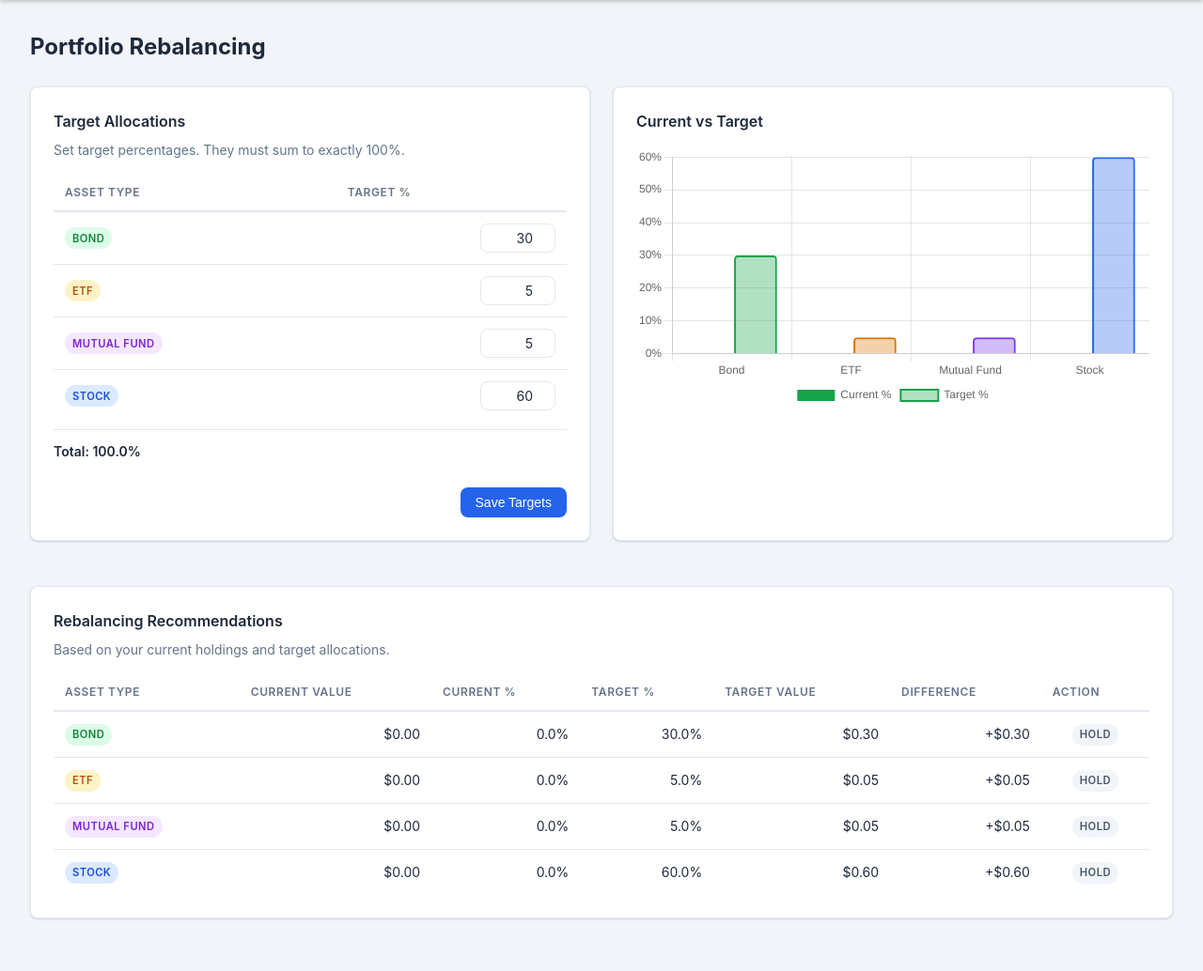
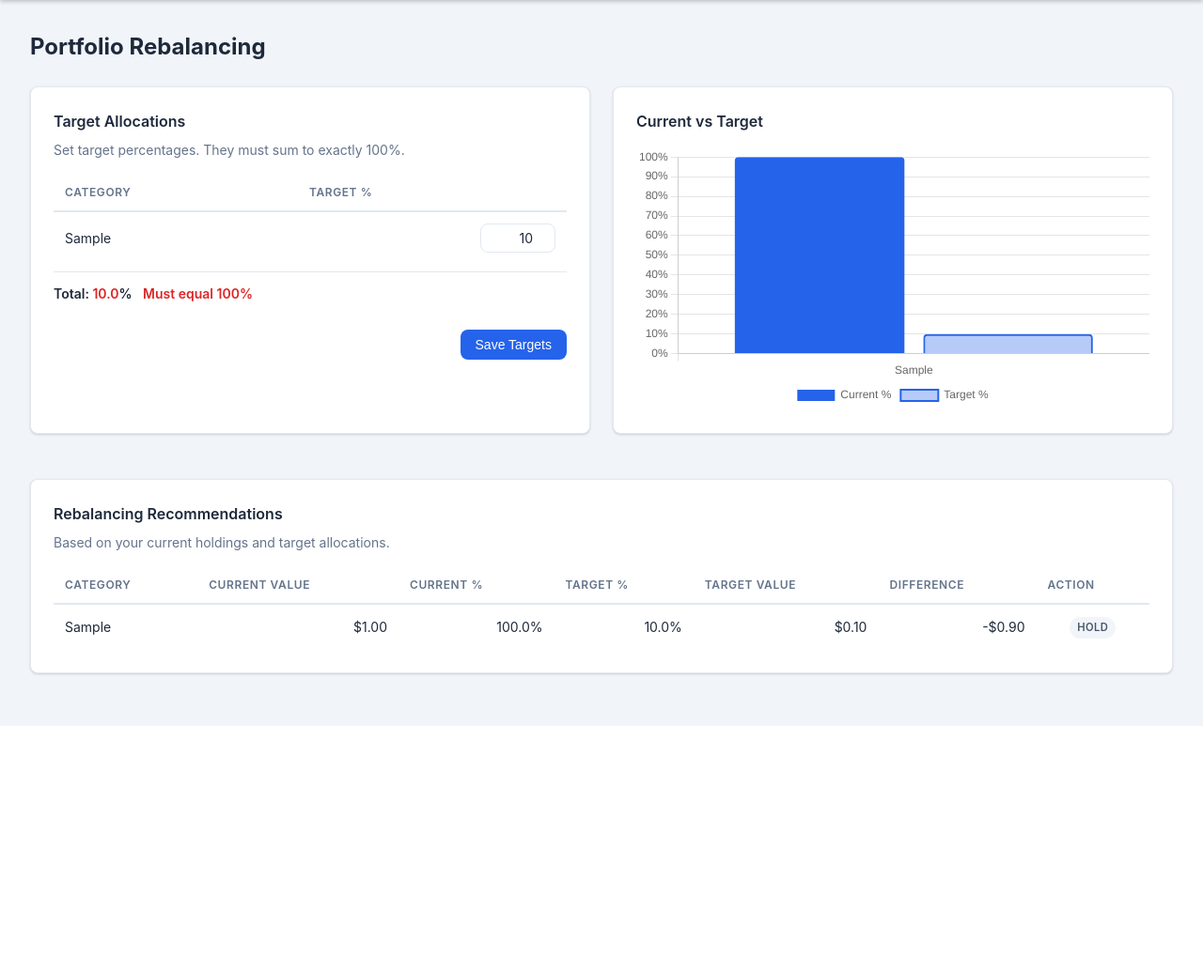
Before and after one commit to whs3/retirement-portfolio, a Flask app: page /rebalance in a window 1280 px wide. Shown: the part 60-1094 px from the top of the page at 94% size. After the commit the page ends 833 px from the top, so only its background shows below. Run offline with Flask 3, Linux system fonts and the light colour scheme; data comes from the database, SQL or seed files in the repository; tables that the repository leaves empty hold one stand-in row (values such as "Sample post").

Commit message:
Rebalance by category and add $$CASH asset type
- target_allocations table now uses `category` column (auto-migrates
  existing DBs by renaming asset_type → category); removed hardcoded
  stock/bond/etf/mutual_fund defaults
- GET /api/allocations auto-populates from holding categories, merged
  with stored targets (0% default for new categories)
- PUT /api/allocations and GET /api/rebalance now operate on category
  instead of asset_type
- GET /api/price/$$CASH returns $1 without hitting Yahoo Finance;
  refresh-prices sets current_value = shares for $$CASH holdings
- POST/PUT holdings enforce category=Cash and current_value=shares
  when ticker is $$CASH
- Add Cash option to asset type select; badge-cash style added
- holdings.js: auto-selects Cash type and recalcs value when $$CASH
  is typed in ticker field
- rebalance.js: replaced TYPE_LABELS/TYPE_COLORS with CATEGORY_COLORS
  palette; target editor and recommendations show plain category names

Co-Authored-By: Claude Sonnet 4.6 <noreply@anthropic.com>

```diff
--- a/app.py
+++ b/app.py
@@ -76,24 +76,23 @@ def init_db():
 
         CREATE TABLE IF NOT EXISTS target_allocations (
             id                 INTEGER PRIMARY KEY AUTOINCREMENT,
-            asset_type         TEXT    NOT NULL UNIQUE,
+            category           TEXT    NOT NULL UNIQUE,
             target_percentage  REAL    NOT NULL DEFAULT 0
         );
-
-        INSERT OR IGNORE INTO target_allocations (asset_type, target_percentage) VALUES
-            ('stock',       60),
-            ('bond',        30),
-            ('etf',          5),
-            ('mutual_fund',  5);
         """
     )
     conn.commit()
-    # Migrate existing databases
+    # Migrate existing databases: add category column to holdings if missing
     try:
         conn.execute("ALTER TABLE holdings ADD COLUMN category TEXT NOT NULL DEFAULT ''")
         conn.commit()
     except sqlite3.OperationalError:
         pass  # column already exists
+    # Migrate target_allocations: rename asset_type → category if needed
+    cols = [row[1] for row in conn.execute("PRAGMA table_info(target_allocations)")]
+    if "asset_type" in cols and "category" not in cols:
+        conn.execute("ALTER TABLE target_allocations RENAME COLUMN asset_type TO category")
+        conn.commit()
     conn.close()
 
 
@@ -184,6 +183,10 @@ def add_holding():
     if missing:
         return jsonify({"error": f"Missing required fields: {', '.join(missing)}"}), 400
 
+    if (data.get("ticker") or "").strip().upper() == "$$CASH":
+        data["category"]      = "Cash"
+        data["current_value"] = data.get("shares", 0)
+
     now = datetime.utcnow().isoformat()
     db = get_db()
     cur = db.execute(
@@ -223,6 +226,11 @@ def update_holding(hid):
     row = db.execute("SELECT * FROM holdings WHERE id = ?", (hid,)).fetchone()
     if not row:
         return jsonify({"error": "Not found"}), 404
+
+    ticker = (data.get("ticker") or row["ticker"]).strip().upper()
+    if ticker == "$$CASH":
+        data["category"]      = "Cash"
+        data["current_value"] = data.get("shares") if data.get("shares") is not None else row["shares"]
 
     now = datetime.utcnow().isoformat()
     db.execute(
@@ -335,15 +343,23 @@ def portfolio_summary():
 
 @app.route("/api/allocations", methods=["GET"])
 def get_allocations():
-    rows = get_db().execute(
-        "SELECT * FROM target_allocations ORDER BY asset_type"
+    db = get_db()
+    holding_cats = db.execute(
+        "SELECT DISTINCT COALESCE(NULLIF(category,''), 'Uncategorized') AS cat FROM holdings"
     ).fetchall()
-    return jsonify([dict(r) for r in rows])
+    targets = db.execute("SELECT * FROM target_allocations").fetchall()
+    target_map = {t["category"]: t["target_percentage"] for t in targets}
+    all_cats = set(r["cat"] for r in holding_cats) | set(target_map)
+    result = sorted(
+        [{"category": c, "target_percentage": target_map.get(c, 0)} for c in all_cats],
+        key=lambda x: x["category"],
+    )
+    return jsonify(result)
 
 
 @app.route("/api/allocations", methods=["PUT"])
 def update_allocations():
-    data = request.get_json()  # [{asset_type, target_percentage}, ...]
+    data = request.get_json()  # [{category, target_percentage}, ...]
     total = sum(float(item["target_percentage"]) for item in data)
     if abs(total - 100) > 0.01:
         return jsonify({"error": f"Allocations must sum to 100% (currently {total:.1f}%)"}), 400
@@ -351,10 +367,10 @@ def update_allocations():
     db = get_db()
     for item in data:
         db.execute(
-            """INSERT INTO target_allocations (asset_type, target_percentage)
+            """INSERT INTO target_allocations (category, target_percentage)
                VALUES (?, ?)
-               ON CONFLICT(asset_type) DO UPDATE SET target_percentage = excluded.target_percentage""",
-            (item["asset_type"], float(item["target_percentage"])),
+               ON CONFLICT(category) DO UPDATE SET target_percentage = excluded.target_percentage""",
+            (item["category"], float(item["target_percentage"])),
         )
     db.commit()
     return jsonify({"success": True})
@@ -373,35 +389,34 @@ def get_rebalance():
 
     current: dict[str, float] = {}
     for h in holdings:
-        current.setdefault(h["asset_type"], 0)
-        current[h["asset_type"]] += h["current_value"]
+        cat = h["category"] or "Uncategorized"
+        current.setdefault(cat, 0)
+        current[cat] += h["current_value"]
+
+    target_map = {t["category"]: t["target_percentage"] for t in targets}
+    all_cats = set(current) | set(target_map)
 
     recommendations = []
-    for t in targets:
-        atype = t["asset_type"]
-        target_pct = t["target_percentage"]
-        curr_val = current.get(atype, 0)
-        curr_pct = (curr_val / total_value * 100) if total_value else 0
+    for cat in all_cats:
+        target_pct = target_map.get(cat, 0)
+        curr_val   = current.get(cat, 0)
+        curr_pct   = (curr_val / total_value * 100) if total_value else 0
         target_val = total_value * target_pct / 100
-        diff = target_val - curr_val
-        recommendations.append(
-            {
-                "asset_type": atype,
-                "current_value": curr_val,
-                "current_pct": curr_pct,
-                "target_pct": target_pct,
-                "target_value": target_val,
-                "difference": diff,
-                "action": "Buy" if diff > 1 else "Sell" if diff < -1 else "Hold",
-            }
-        )
+        diff       = target_val - curr_val
+        recommendations.append({
+            "category":      cat,
+            "current_value": curr_val,
+            "current_pct":   curr_pct,
+            "target_pct":    target_pct,
+            "target_value":  target_val,
+            "difference":    diff,
+            "action":        "Buy" if diff > 1 else "Sell" if diff < -1 else "Hold",
+        })
 
-    return jsonify(
-        {
-            "total_value": total_value,
-            "recommendations": sorted(recommendations, key=lambda x: x["asset_type"]),
-        }
-    )
+    return jsonify({
+        "total_value":     total_value,
+        "recommendations": sorted(recommendations, key=lambda x: x["category"]),
+    })
 
 
 # ── API: Live prices ──────────────────────────────────────────────────────────
@@ -409,6 +424,8 @@ def get_rebalance():
 
 @app.route("/api/price/<ticker>")
 def get_price(ticker):
+    if ticker.upper() == "$$CASH":
+        return jsonify({"price": 1.0, "name": "Cash", "category": "Cash"})
     try:
         t = yf.Ticker(ticker.upper())
         price = t.fast_info.last_price
@@ -433,6 +450,13 @@ def refresh_prices():
     now = datetime.utcnow().isoformat()
 
     for h in holdings:
+        if h["ticker"].upper() == "$$CASH":
+            db.execute(
+                "UPDATE holdings SET current_value=shares, updated_at=? WHERE id=?",
+                (now, h["id"])
+            )
+            updated.append(h["ticker"])
+            continue
         try:
             t     = yf.Ticker(h["ticker"])
             price = t.fast_info.last_price
--- a/static/css/style.css
+++ b/static/css/style.css
@@ -194,6 +194,7 @@ body {
 .badge-bond         { background: #dcfce7; color: #15803d; }
 .badge-etf          { background: #fef3c7; color: #b45309; }
 .badge-mutual_fund  { background: #f3e8ff; color: #7e22ce; }
+.badge-cash         { background: #e2e8f0; color: #475569; }
 .badge-buy          { background: #dcfce7; color: #15803d; }
 .badge-sell         { background: #fee2e2; color: #b91c1c; }
 .badge-hold         { background: #f1f5f9; color: #475569; }
--- a/static/js/rebalance.js
+++ b/static/js/rebalance.js
@@ -1,18 +1,13 @@
 'use strict';
 
-const TYPE_LABELS = {
-  stock:       'Stock',
-  bond:        'Bond',
-  etf:         'ETF',
-  mutual_fund: 'Mutual Fund',
-};
+const CATEGORY_COLORS = [
+  '#2563eb','#16a34a','#d97706','#7c3aed','#db2777','#0891b2',
+  '#65a30d','#ea580c','#9333ea','#0284c7','#15803d','#b45309',
+];
 
-const TYPE_COLORS = {
-  stock:       '#2563eb',
-  bond:        '#16a34a',
-  etf:         '#d97706',
-  mutual_fund: '#7c3aed',
-};
+function esc(s) {
+  return String(s ?? '').replace(/&/g,'&amp;').replace(/</g,'&lt;').replace(/>/g,'&gt;');
+}
 
 let rebalanceChart = null;
 
@@ -38,10 +33,10 @@ async function loadTargetAllocations() {
 
   document.getElementById('targetBody').innerHTML = allocations.map(a => `
     <tr>
-      <td><span class="badge badge-${a.asset_type}">${TYPE_LABELS[a.asset_type] ?? a.asset_type}</span></td>
+      <td>${esc(a.category)}</td>
       <td class="text-right">
         <input type="number" class="allocation-input"
-               name="${a.asset_type}"
+               name="${esc(a.category)}"
                value="${a.target_percentage}"
                min="0" max="100" step="0.1"
                oninput="updateTotal()">
@@ -71,7 +66,7 @@ async function saveAllocations(event) {
 
   const data = [];
   document.querySelectorAll('.allocation-input').forEach(inp => {
-    data.push({ asset_type: inp.name, target_percentage: parseFloat(inp.value) || 0 });
+    data.push({ category: inp.name, target_percentage: parseFloat(inp.value) || 0 });
   });
 
   const res    = await fetch('/api/allocations', {
@@ -105,9 +100,9 @@ function renderRebalanceChart(recs) {
   if (rebalanceChart) rebalanceChart.destroy();
   if (!recs.length) return;
 
-  const labels      = recs.map(r => TYPE_LABELS[r.asset_type] ?? r.asset_type);
-  const colors      = recs.map(r => TYPE_COLORS[r.asset_type] ?? '#94a3b8');
-  const lightColors = colors.map(c => c + '55');  // semi-transparent fill for target bars
+  const labels      = recs.map(r => r.category);
+  const colors      = recs.map((_, i) => CATEGORY_COLORS[i % CATEGORY_COLORS.length]);
+  const lightColors = colors.map(c => c + '55');
 
   rebalanceChart = new Chart(ctx, {
     type: 'bar',
@@ -156,7 +151,7 @@ function renderRecommendations(recs) {
     const diffCls = r.difference > 1 ? 'text-success' : r.difference < -1 ? 'text-danger' : '';
     return `
     <tr>
-      <td><span class="badge badge-${r.asset_type}">${TYPE_LABELS[r.asset_type] ?? r.asset_type}</span></td>
+      <td>${esc(r.category)}</td>
       <td class="text-right">${fmt(r.current_value)}</td>
       <td class="text-right">${r.current_pct.toFixed(1)}%</td>
       <td class="text-right">${r.target_pct.toFixed(1)}%</td>
--- a/templates/holdings.html
+++ b/templates/holdings.html
@@ -74,6 +74,7 @@
             <option value="bond">Bond</option>
             <option value="etf">ETF</option>
             <option value="mutual_fund">Mutual Fund</option>
+            <option value="cash">Cash</option>
           </select>
         </div>
 
--- a/templates/rebalance.html
+++ b/templates/rebalance.html
@@ -17,7 +17,7 @@
       <table class="table">
         <thead>
           <tr>
-            <th>Asset Type</th>
+            <th>Category</th>
             <th class="text-right">Target %</th>
           </tr>
         </thead>
@@ -52,7 +52,7 @@
     <table class="table">
       <thead>
         <tr>
-          <th>Asset Type</th>
+          <th>Category</th>
           <th class="text-right">Current Value</th>
           <th class="text-right">Current %</th>
           <th class="text-right">Target %</th>
```
Also changed, not shown: static/js/holdings.js (+13 -1 lines).
